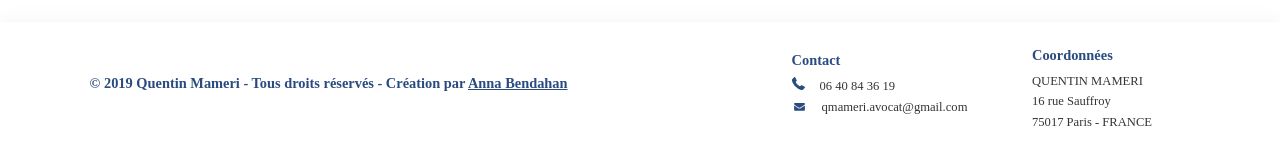
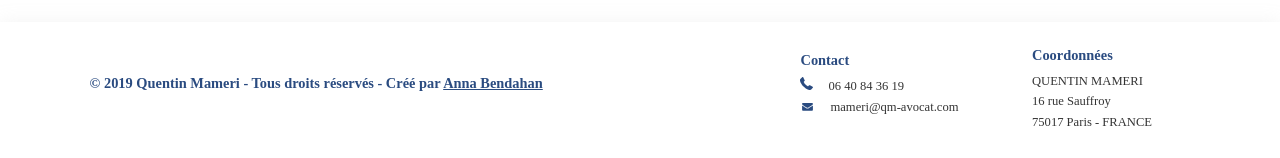
Before and after one commit to Annabendahan/mameri, a Gatsby site: page /accidents-de-la-route/ in a window 1280 px wide. Shown: the part 1848-2006 px from the top of the page. Built offline with nearby package versions, Linux system fonts and the light colour scheme; Gatsby itself is replaced by a stand-in of ours.

Commit message:
Change mail submission

```diff
--- a/src/components/footer.js
+++ b/src/components/footer.js
@@ -17,7 +17,7 @@ const Footer = () => (
       <div className="footer-left">
         <p className="high-s">
           {" "}
-          © 2019 Quentin Mameri - Tous droits réservés - Création par{" "}
+          © 2019 Quentin Mameri - Tous droits réservés - Créé par{" "}
           <a className="ab" href="http://annabdh.com">
             {" "}
             Anna Bendahan{" "}
@@ -64,7 +64,7 @@ const Footer = () => (
               fill="#2a4b80"
             />
           </svg>
-          qmameri.avocat@gmail.com
+          mameri@qm-avocat.com
         </p>
       </div>
 
```
